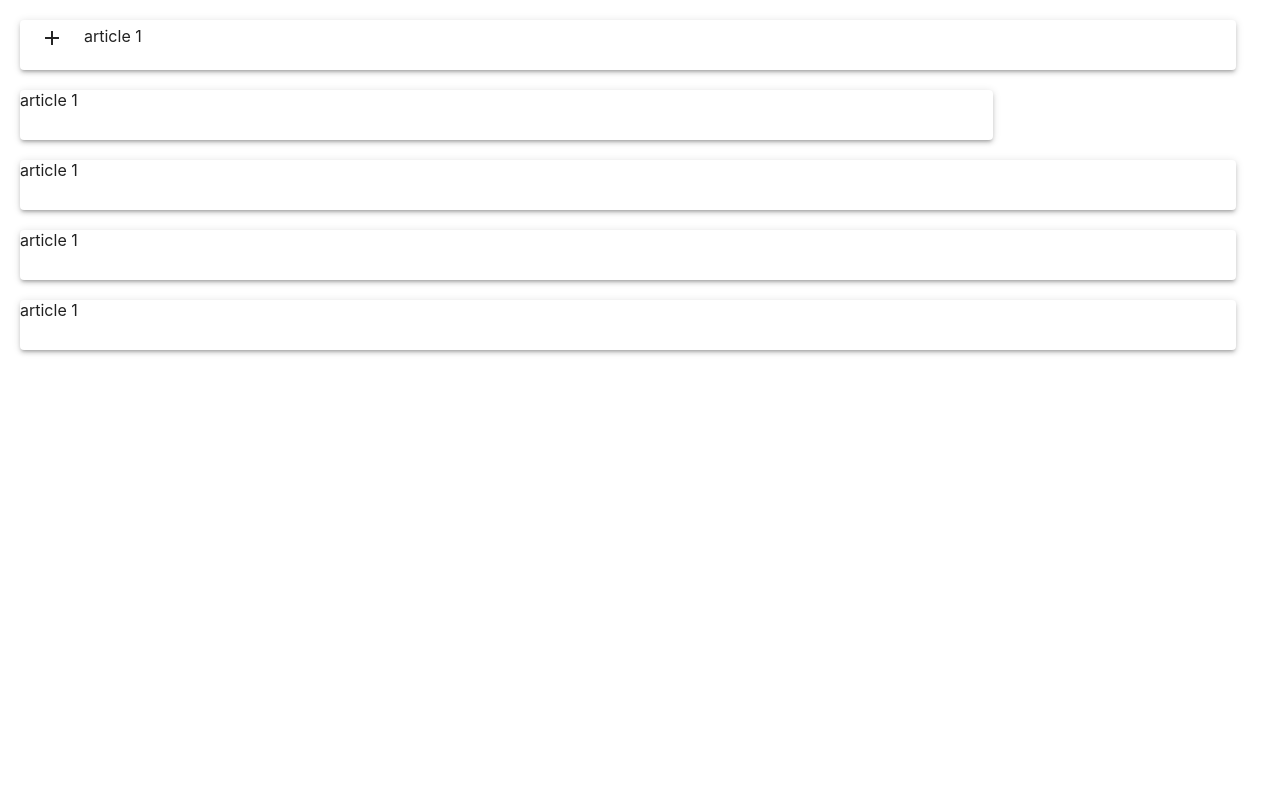
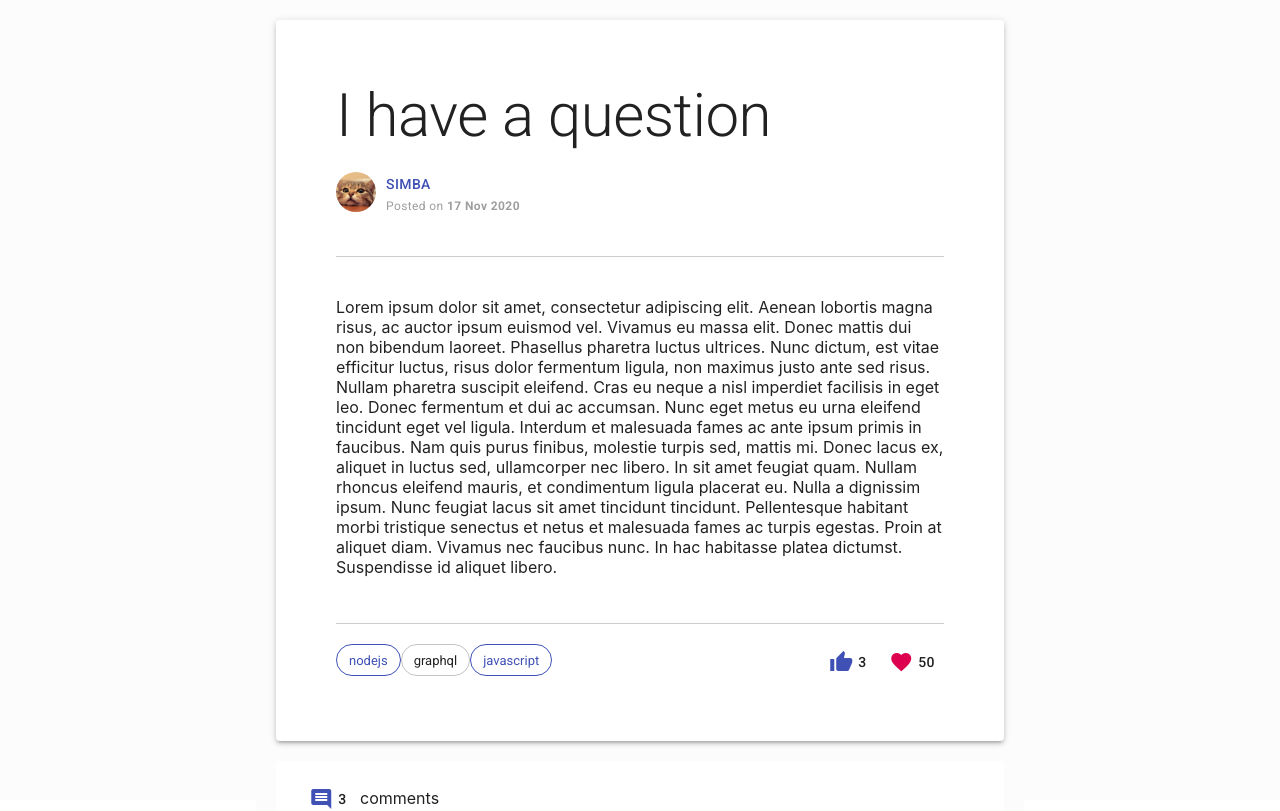
Before and after one commit to WildCodeSchool/2020-11-wns-paris-fantasticfork-projet-front, a React (Create React App) app: page / in a window 1280 px wide. Shown: the top 811 px of the page. Built offline with nearby package versions, Linux system fonts and the light colour scheme.

Commit message:
Question article UI is done

```diff
--- a/src/App.js
+++ b/src/App.js
@@ -1,26 +1,20 @@
-import { Paper, Button, Icon } from '@material-ui/core';
+import Article from './Components/Forum/Article';
 
 function App() {
   return (
-    <div style={{ width: '95%' }}>
-      <Paper style={{ width: '100%', height: 50, margin: 20 }} elevation={3}>
-        <Button>
-          <Icon>add</Icon>
-        </Button>
-        article 1
-      </Paper>
-      <Paper style={{ width: '80%', height: 50, margin: 20 }} elevation={3}>
-        article 1
-      </Paper>
-      <Paper style={{ width: '100%', height: 50, margin: 20 }} elevation={3}>
-        article 1
-      </Paper>
-      <Paper style={{ width: '100%', height: 50, margin: 20 }} elevation={3}>
-        article 1
-      </Paper>
-      <Paper style={{ width: '100%', height: 50, margin: 20 }} elevation={3}>
-        article 1
-      </Paper>
+    <div
+      style={{
+        height: '100vh',
+        width: '100vw',
+        display: 'flex',
+        backgroundColor: '#FCFCFC',
+      }}
+    >
+      <div style={{ width: '20%' }}></div>
+      <div style={{ width: '60%' }}>
+        <Article />
+      </div>
+      <div style={{ width: '20%' }}></div>
     </div>
   );
 }
--- a/src/Components/Forum/Article.js
+++ b/src/Components/Forum/Article.js
@@ -0,0 +1,121 @@
+import React, { useState } from 'react';
+import {
+  Paper,
+  Button,
+  Icon,
+  Avatar,
+  Chip,
+  Typography,
+} from '@material-ui/core';
+import sampleImage from '../../images/cat.jpg';
+
+function Article() {
+  const [heart, setHeart] = useState(true);
+  return (
+    <div style={{ width: '100%', backgroundColor: '#FCFCFC' }}>
+      <Paper style={{ margin: 20, padding: 40, display: 'flex' }} elevation={3}>
+        <div
+          style={{
+            flex: 1,
+            margin: 20,
+            display: 'flex',
+            flexDirection: 'column',
+          }}
+        >
+          <Typography variant='h2'>I have a question</Typography>
+          <div style={{ display: 'flex', marginTop: 20 }}>
+            <Avatar src={sampleImage} />
+            <div
+              style={{
+                display: 'flex',
+                flexDirection: 'column',
+                marginLeft: 10,
+              }}
+            >
+              <Typography variant='button' style={{ color: '#3f51b5' }}>
+                Simba
+              </Typography>
+              <Typography variant='caption' style={{ color: '#9e9e9e' }}>
+                Posted on
+                <span style={{ fontWeight: 'bold' }}> 17 Nov 2020</span>
+              </Typography>
+            </div>
+          </div>
+
+          <div
+            style={{
+              flex: 1,
+              marginTop: 40,
+              marginBottom: 40,
+              borderBottom: '1px solid #CCCCCC',
+            }}
+          />
+          <Typography variant='body' gutterBottom>
+            Lorem ipsum dolor sit amet, consectetur adipiscing elit. Aenean
+            lobortis magna risus, ac auctor ipsum euismod vel. Vivamus eu massa
+            elit. Donec mattis dui non bibendum laoreet. Phasellus pharetra
+            luctus ultrices. Nunc dictum, est vitae efficitur luctus, risus
+            dolor fermentum ligula, non maximus justo ante sed risus. Nullam
+            pharetra suscipit eleifend. Cras eu neque a nisl imperdiet facilisis
+            in eget leo. Donec fermentum et dui ac accumsan. Nunc eget metus eu
+            urna eleifend tincidunt eget vel ligula. Interdum et malesuada fames
+            ac ante ipsum primis in faucibus. Nam quis purus finibus, molestie
+            turpis sed, mattis mi. Donec lacus ex, aliquet in luctus sed,
+            ullamcorper nec libero. In sit amet feugiat quam. Nullam rhoncus
+            eleifend mauris, et condimentum ligula placerat eu. Nulla a
+            dignissim ipsum. Nunc feugiat lacus sit amet tincidunt tincidunt.
+            Pellentesque habitant morbi tristique senectus et netus et malesuada
+            fames ac turpis egestas. Proin at aliquet diam. Vivamus nec faucibus
+            nunc. In hac habitasse platea dictumst. Suspendisse id aliquet
+            libero.
+          </Typography>
+          <div
+            style={{
+              flex: 1,
+              marginTop: 40,
+              marginBottom: 20,
+              borderBottom: '1px solid #CCCCCC',
+            }}
+          />
+          <div style={{ display: 'flex', flexDirection: 'row' }}>
+            <div>
+              <Chip label='nodejs' variant='outlined' color='primary' />
+              <Chip label='graphql' variant='outlined' olor='secondary' />
+              <Chip label='javascript' variant='outlined' color='primary' />
+            </div>
+            <div style={{ flex: 1 }} />
+            <Button>
+              <Icon style={{ color: '#3f51b5', marginRight: 5 }}>thumb_up</Icon>
+              3
+            </Button>
+            <Button>
+              <Icon
+                onClick={() => {
+                  setHeart(!heart);
+                }}
+                style={{ color: '#DC004E', marginRight: 5 }}
+              >
+                {heart ? 'favorite' : 'favorite_border'}
+              </Icon>
+              {heart ? '50' : '49'}
+            </Button>
+          </div>
+        </div>
+      </Paper>
+      <Paper style={{ margin: 20, padding: 20 }} elevation={0}>
+        <Button>
+          <Icon style={{ color: '#3f51b5', marginRight: 5 }}>comment</Icon>3
+        </Button>
+        comments
+      </Paper>
+      <Paper style={{ height: 100, margin: 20 }} elevation={3}>
+        comment
+      </Paper>
+      <Paper style={{ height: 100, margin: 20 }} elevation={3}>
+        comment
+      </Paper>
+    </div>
+  );
+}
+
+export default Article;
```
Also changed, not shown: src/images/cat.jpg (added).
